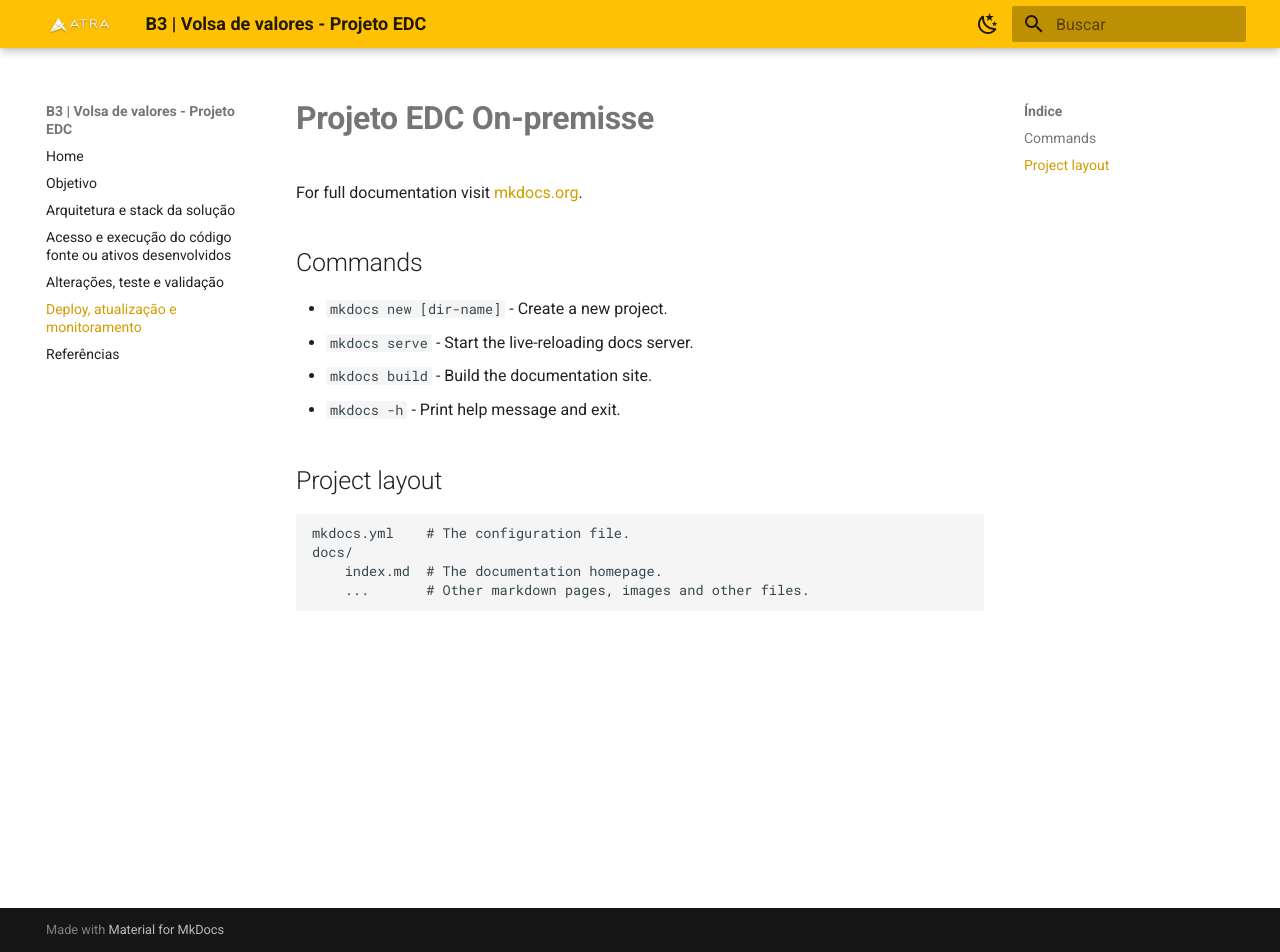
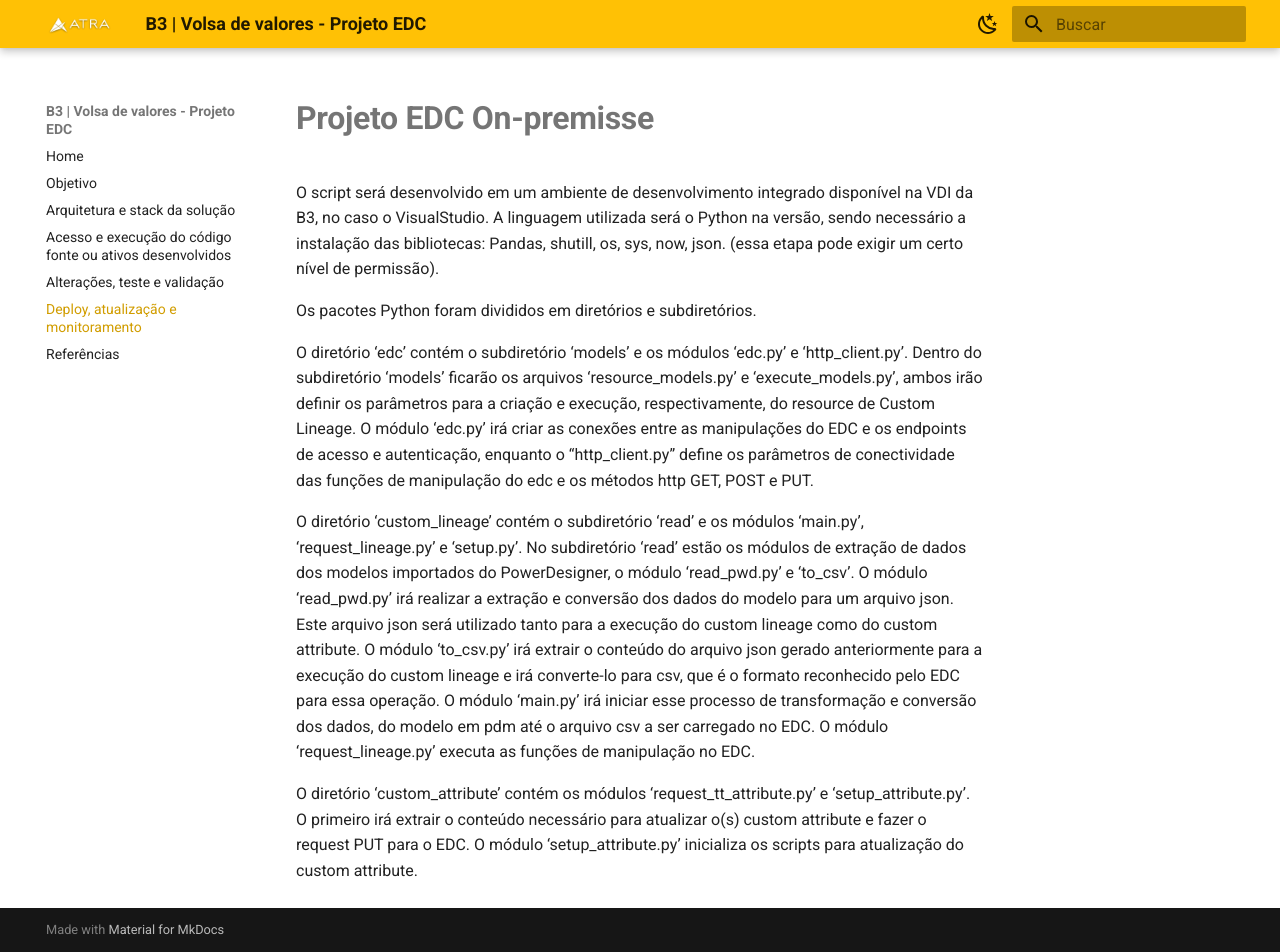
Before and after one commit to lucianafm-atra/b3_docs-mkdocs, an MkDocs documentation site: the page built from docs/deploy_atualiz_monitoram.md, in a window 1280 px wide and 952 px high. Built offline with MkDocs 1.6.1 and Material for MkDocs 9.7.7, drawn with Linux system fonts in a browser that asks for light colours.

Commit message:
Informações sobre deploy e atualizações

```diff
--- a/docs/deploy_atualiz_monitoram.md
+++ b/docs/deploy_atualiz_monitoram.md
@@ -1,22 +1,11 @@
 # **Projeto EDC On-premisse**
 
+O script será desenvolvido em um ambiente de desenvolvimento integrado disponível na VDI da B3, no caso o VisualStudio. A linguagem utilizada será o Python na versão, sendo necessário a instalação das bibliotecas: Pandas, shutill, os, sys, now, json. (essa etapa pode exigir um certo nível de permissão).
 
+Os pacotes Python foram divididos em diretórios e subdiretórios.
 
+O diretório ‘edc’ contém o subdiretório ‘models’ e os módulos ‘edc.py’ e ‘http_client.py’. Dentro do subdiretório ‘models’ ficarão os arquivos ‘resource_models.py’ e ‘execute_models.py’, ambos irão definir os parâmetros para a criação e execução, respectivamente, do resource de Custom Lineage. O módulo ‘edc.py’ irá criar as conexões entre as manipulações do EDC e os endpoints de acesso e autenticação, enquanto o “http_client.py” define os parâmetros de conectividade das funções de manipulação do edc e os métodos http GET, POST e PUT.
 
+O diretório ‘custom_lineage’ contém o subdiretório ‘read’ e os módulos ‘main.py’, ‘request_lineage.py’ e ‘setup.py’. No subdiretório ‘read’ estão os módulos de extração de dados dos modelos importados do PowerDesigner, o módulo ‘read_pwd.py’ e ‘to_csv’. O módulo ‘read_pwd.py’ irá realizar a extração e conversão dos dados do modelo para um arquivo json. Este arquivo json será utilizado tanto para a execução do custom lineage como do custom attribute. O módulo ‘to_csv.py’ irá extrair o conteúdo do arquivo json gerado anteriormente para a execução do custom lineage e irá converte-lo para csv, que é o formato reconhecido pelo EDC para essa operação. O módulo ‘main.py’ irá iniciar esse processo de transformação e conversão dos dados, do modelo em pdm até o arquivo csv a ser carregado no EDC.  O módulo ‘request_lineage.py’ executa as funções de manipulação no EDC.
 
-
-For full documentation visit [mkdocs.org](https://www.mkdocs.org).
-
-## Commands
-
-* `mkdocs new [dir-name]` - Create a new project.
-* `mkdocs serve` - Start the live-reloading docs server.
-* `mkdocs build` - Build the documentation site.
-* `mkdocs -h` - Print help message and exit.
-
-## Project layout
-
-    mkdocs.yml    # The configuration file.
-    docs/
-        index.md  # The documentation homepage.
-        ...       # Other markdown pages, images and other files.
+O diretório ‘custom_attribute’ contém os módulos ‘request_tt_attribute.py’ e ‘setup_attribute.py’. O primeiro irá extrair o conteúdo necessário para atualizar o(s) custom attribute  e fazer o request PUT para o EDC. O módulo ‘setup_attribute.py’ inicializa os scripts para atualização do custom attribute.
```
